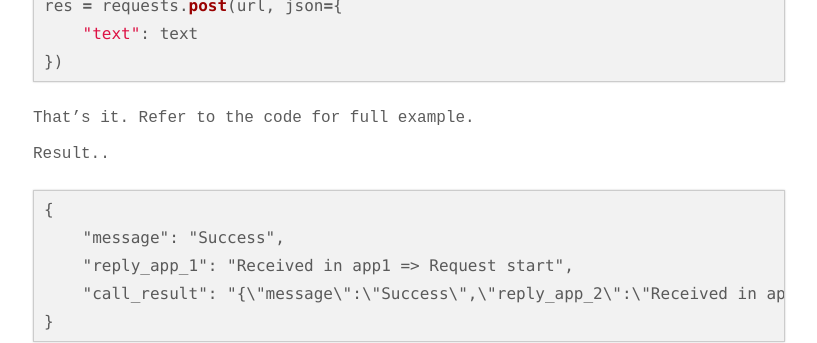
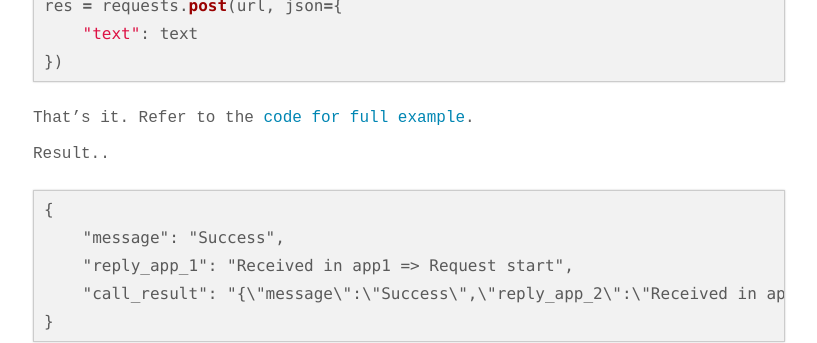
Before and after one commit to devennn/devennn.github.io, a Jekyll site: the page built from _posts/2023-02-06-microservices-communication-with-api-docker-host.md, in a window 1280 px wide. Shown: the part 1820-2163 px from the top of the page, without its empty margins (231-1048 px from the left). Built offline with Jekyll 4.4.1, drawn with Linux system fonts in a browser that asks for light colours; some web fonts are replaced; our own code applies the rules of GitHub Pages for plain Markdown files; part of the change alters nothing that is shown.

````diff
--- a/_posts/2023-02-06-microservices-communication-with-api-docker-host.md
+++ b/_posts/2023-02-06-microservices-communication-with-api-docker-host.md
@@ -70,7 +70,7 @@ res = requests.post(url, json={
 })
 ```
 
-That's it. Refer to the code for full example.
+That's it. Refer to the [code for full example](https://github.com/devennn/blog-code/tree/master/networkplayground).
 
 Result..
 
````
